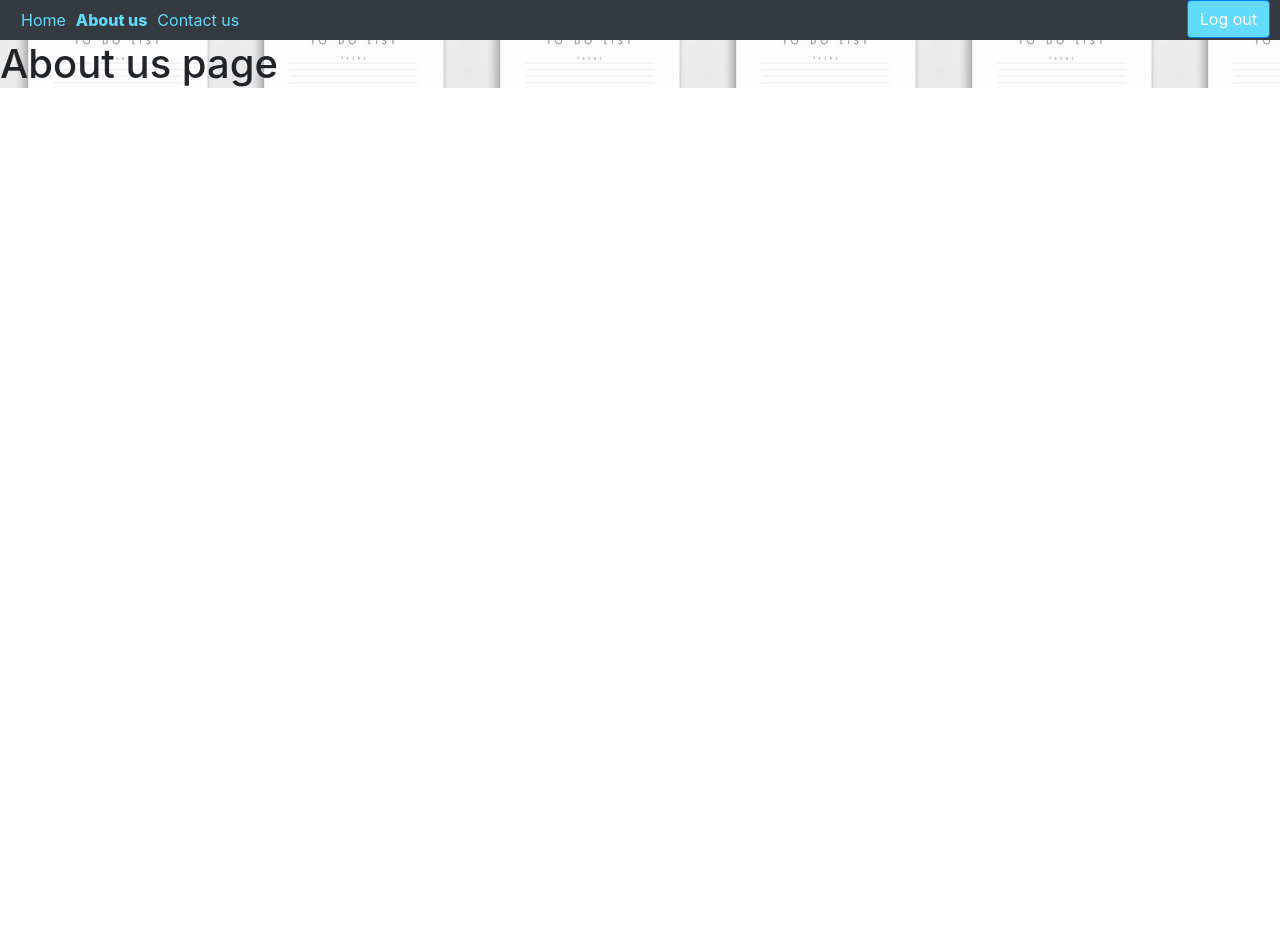
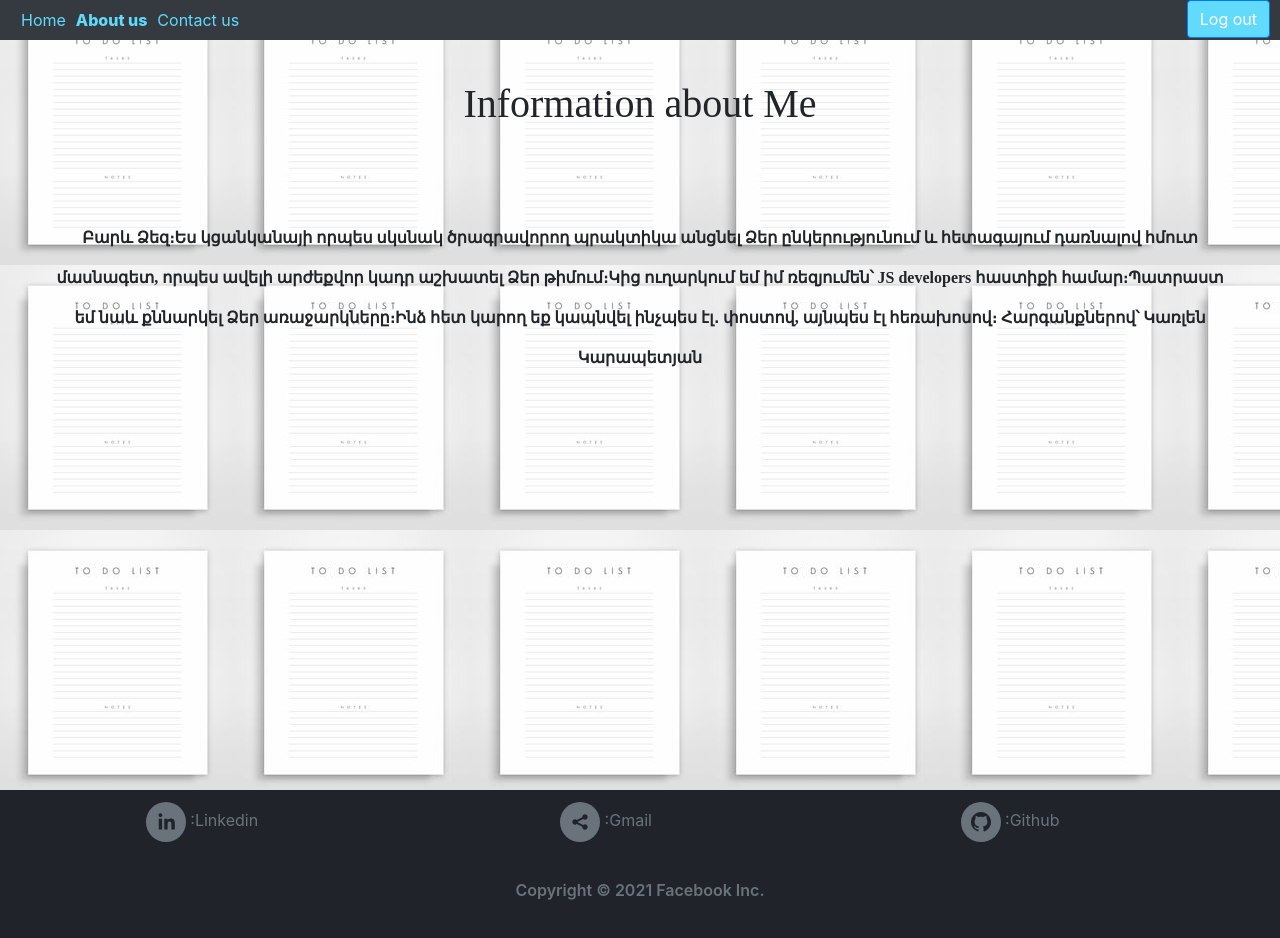
Before and after one commit to Karlen94/react-project, a React (Create React App) app: page /about in a window 1280 px wide. Shown: the top 938 px of the page. Before the commit the page ends 800 px from the top, so only its background shows below. Built offline with nearby package versions, Linux system fonts and the light colour scheme; no server answers; sample sign-in values are in the browser's storage.

Commit message:
styles modify

```diff
--- a/package.json
+++ b/package.json
@@ -21,6 +21,7 @@
     "react-router": "^5.2.0",
     "react-router-dom": "^5.2.0",
     "react-scripts": "4.0.1",
+    "react-social-icons": "^5.0.0",
     "react-toastify": "^7.0.3",
     "redux": "^4.0.5",
     "redux-logger": "^3.0.6",
--- a/src/App.js
+++ b/src/App.js
@@ -8,6 +8,7 @@ import NotFound from './components/pages/NotFound/NotFound';
 import Login from './components/pages/Login/Login';
 import Register from './components/pages/Register/Register';
 import NavMenu from './components/NavMenu/NavMenu';
+import Footer from './components/Footer/Footer';
 import SingleTask from './components/pages/SingleTask/SingleTask';
 import { Router, Route, Switch, Redirect } from 'react-router-dom';
 import Spinner from './components/Spinner/Spinner';
@@ -99,6 +100,7 @@ function App({ loading, successMessage, errorMessage }) {
 
           <Redirect to='/not-found' />
         </Switch>
+        <Footer />
       </Router>
       {loading && <Spinner />}
       <ToastContainer />
--- /dev/null
+++ b/src/components/Footer/Footer.js
@@ -0,0 +1,30 @@
+import React from 'react';
+import { SocialIcon } from 'react-social-icons';
+import styles from './footerStyle.module.css';
+import { connect } from 'react-redux';
+
+function Footer() {
+    return (
+        <div className={styles.footer}>
+
+            <div className={styles.linkedin}>
+                <SocialIcon url="https://linkedin.com/in/jaketrent" bgColor='#6a737c' style={{ height: 40, width: 40 }} /> :Linkedin
+            </div>
+            <div className={styles.gmail}>
+                <SocialIcon url="https://gmail.com/in/jaketrent" bgColor='#6a737c' style={{ height: 40, width: 40 }} /> :Gmail
+            </div>
+            <div className={styles.github}>
+                <SocialIcon url="https://github.com/in/jaketrent" bgColor='#6a737c' style={{ height: 40, width: 40 }} /> :Github
+            </div>
+            <p className={styles.text}>Copyright © 2021 Facebook Inc.</p>
+        </div>
+    )
+}
+
+const mapStateToProps = (state) => {
+    return {
+        mail: state.email
+    }
+};
+
+export default connect(mapStateToProps)(Footer);
--- /dev/null
+++ b/src/components/Footer/footerStyle.module.css
@@ -0,0 +1,30 @@
+.footer{
+    background-color: #20232a;
+    color: #6a737c;
+    display: inline-block;
+    width: 100%;
+    height: auto;
+    text-align: center;
+}
+.linkedin{
+    float: left;
+    width: 30%;
+    margin: 10px ;
+    padding: 2px;
+}
+.gmail{
+    float: left;
+    width: 30%;
+    margin: 10px ;
+    padding: 2px;
+}
+.github{
+    float: left;
+    width: 30%;
+    margin: 10px ;
+    padding: 2px;
+}
+.text{
+
+    margin-top: 30px;
+}
--- a/src/components/NavMenu/NavMenu.js
+++ b/src/components/NavMenu/NavMenu.js
@@ -6,7 +6,7 @@ import { connect } from 'react-redux';
 import { logout } from '../../helpersFunctions/auth';
 
 function NavMenu({ isAuthenticated, name, surname }) {
-    console.log(name, surname, );
+    console.log(name, surname);
     return (
         <Navbar bg="dark" variant="dark">
             <Nav className="mr-auto">
@@ -41,7 +41,7 @@ function NavMenu({ isAuthenticated, name, surname }) {
 
                 {
                     isAuthenticated ?
-                        <div>{name} {surname}</div> :
+                        <div className={styles.nameLine}>{name} {surname}</div> :
                         <div></div>
                 }
 
--- a/src/components/NavMenu/navMenuStyle.module.css
+++ b/src/components/NavMenu/navMenuStyle.module.css
@@ -45,3 +45,7 @@
     margin-right: 10px;
     background-color: rgb(97, 218, 251);
 }
+
+.nameLine{
+    color:cornsilk;
+}
--- a/src/components/ToDo/toDo.module.css
+++ b/src/components/ToDo/toDo.module.css
@@ -4,7 +4,7 @@
 }
 
 .toDoDiv{
-    min-height: 100vh;
+    min-height: calc(100vh - 50px);
 }
 
 .deselectTask{
--- a/src/components/pages/About/About.js
+++ b/src/components/pages/About/About.js
@@ -1,9 +1,16 @@
 import React from 'react';
+import styles from './aboutStyle.module.css';
+
 
 export default function About() {
 
     return (
-        <h1>About us page</h1>
+        <div className={styles.aboutDiv}>
+            <h1>Information about Me</h1>
+            <p>Բարև Ձեզ։Ես կցանկանայի որպես սկսնակ ծրագրավորող պրակտիկա անցնել Ձեր ընկերությունում և հետագայում դառնալով հմուտ մասնագետ, որպես ավելի արժեքվոր կադր աշխատել Ձեր թիմում։Կից ուղարկում եմ իմ ռեզյումեն՝ JS developers հաստիքի համար։Պատրաստ եմ նաև քննարկել  Ձեր առաջարկները։Ինձ հետ կարող եք կապնվել ինչպես էլ․ փոստով, այնպես էլ հեռախոսով։
 
+            Հարգանքներով՝ Կառլեն Կարապետյան
+            </p>
+        </div>
     );
 }
--- /dev/null
+++ b/src/components/pages/About/aboutStyle.module.css
@@ -0,0 +1,14 @@
+.aboutDiv{
+    text-align: center;
+    font-family: serif;
+    min-height: calc(100vh - 90px);
+
+}
+h1{
+    margin: 40px 0px;
+}
+p{
+    padding: 50px;
+    font-weight: 600;
+    line-height: 2.5;
+}
--- a/src/components/pages/Contact/contactStyle.module.css
+++ b/src/components/pages/Contact/contactStyle.module.css
@@ -7,5 +7,5 @@
 }
 
 .contactUs{
-    min-height: 100vh;
+    min-height: calc(100vh - 50px);
 }
--- a/src/store/actions.js
+++ b/src/store/actions.js
@@ -119,8 +119,12 @@ export function register(data) {
         dispatch({ type: actionTypes.PENDING });
         requestWithoutToken(`${apiHost}/user`, 'POST', data)
             .then(() => {
+                let name = data.name;
+                let surname = data.surname;
                 dispatch({
-                    type: actionTypes.REGISTER_SUCCES
+                    type: actionTypes.REGISTER_SUCCES,
+                    name,
+                    surname
                 });
                 history.push('/login');
             })
@@ -162,7 +166,7 @@ export function contactForm(data) {
                 dispatch({
                     type: actionTypes.CONTACT,
                 });
-                // history.push('/contact');
+                history.push('/contact');
             })
             .catch((err) => {
                 dispatch({
--- a/src/store/reducer.js
+++ b/src/store/reducer.js
@@ -14,7 +14,8 @@ const deafultState = {
     sendFormSucces: false,
     name: '',
     surname: '',
-    isAuthenticated: checkLoginStatus()
+    isAuthenticated: checkLoginStatus(),
+    mailAdress: ''
 };
 
 export default function reducer(state = deafultState, action) {
@@ -132,21 +133,21 @@ export default function reducer(state = deafultState, action) {
             };
         }
         case actionTypes.REGISTER_SUCCES: {
-
             return {
                 ...state,
                 loading: false,
+                name: action.name,
+                surname: action.surname,
                 successMessage: 'Congrats, you are a new user now!',
-                name: action.task.name,
-                surname: action.task.surname
             };
         }
         case actionTypes.LOGIN_SUCCES: {
-            console.log(state.name);
             return {
                 ...state,
                 loading: false,
-                isAuthenticated: true
+                isAuthenticated: true,
+                name: state.name,
+                surname: state.surname
             };
         }
         case actionTypes.LOGOUT: {
```
Also changed, not shown: 1 other file (tests, documents, lock files or other folders).
